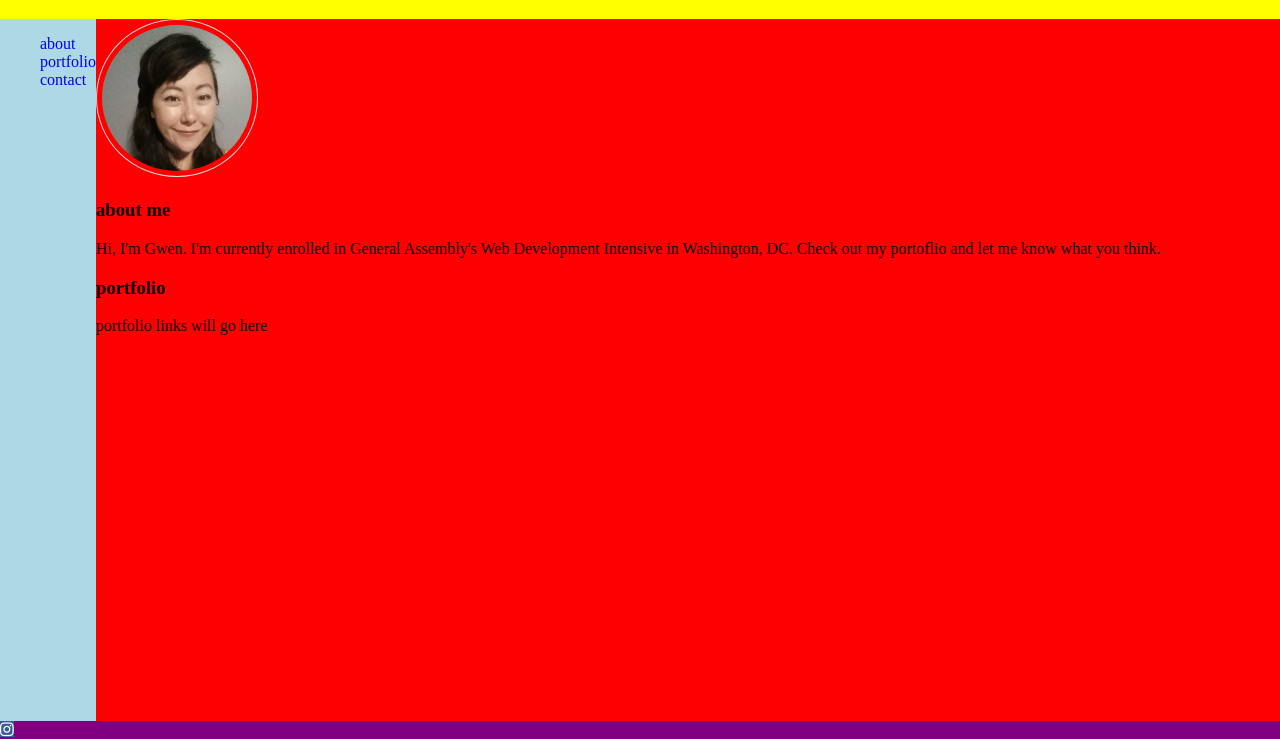
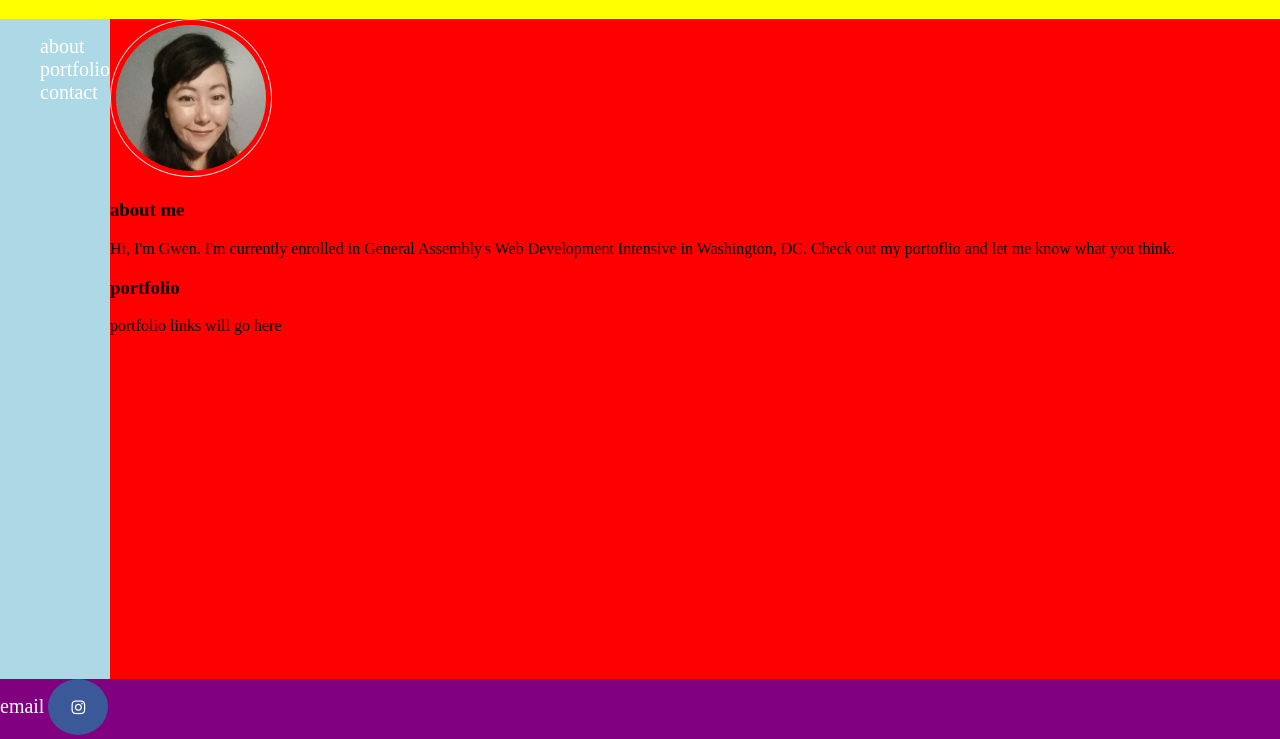
Before and after one commit to gxlgit/gxlgit.github.io, a plain HTML site: page index.html in a window 1280 px wide. Shown: the part 61-800 px from the top of the page. Drawn offline with Linux system fonts and the light colour scheme.

Commit message:
added email link

```diff
--- a/index.html
+++ b/index.html
@@ -8,7 +8,7 @@ by Gwen Latasa-->
   <head>
     <meta charset="utf-8">
     <link rel="stylesheet" href="style.css">
-    <!--w3schools library-->
+    <!--https://www.w3schools.com/howto/howto_css_social_media_buttons.asp-->
     <link rel="stylesheet" href="https://cdnjs.cloudflare.com/ajax/libs/font-awesome/4.7.0/css/font-awesome.min.css">
     <title>Gwen Latasa's Web Development Portfolio</title>
   </head>
@@ -40,7 +40,7 @@ by Gwen Latasa-->
 
 
     <footer id="contact">
-
+      <a href="mailto:gxlatasa@gmail.com">email</a>
       <a href="http:\\www.instagram.com/summeronrepeat" class="fa fa-instagram"></a>
     </footer>
 
--- a/style.css
+++ b/style.css
@@ -44,9 +44,7 @@ nav{
   list-style-type: none;
 }
 
-a{
-  text-decoration: none;
-}
+
 main img{
   border-radius: 50%;
   border: 1px solid #ddd;
@@ -56,7 +54,26 @@ main img{
 
 footer{
   background-color: purple;
+  height: 60px;
+
 }
+a{
+  text-decoration: none;
+  color: white;
+  font-size: 20px;
+}
+/* borrowed from w3schools to make the instagram button
+still need to figure out how to mke it bigger*/
+
+.fa {
+    padding: 20px;
+    font-size: 80px;
+    width: 20px;
+    text-align: center;
+    text-decoration: none;
+    border-radius: 50%;
+}
+
 .fa:hover {
     opacity: 0.7;
 }
@@ -64,4 +81,5 @@ footer{
 .fa-instagram{
   background: #3B5998;
   color: white;
+
 }
```
